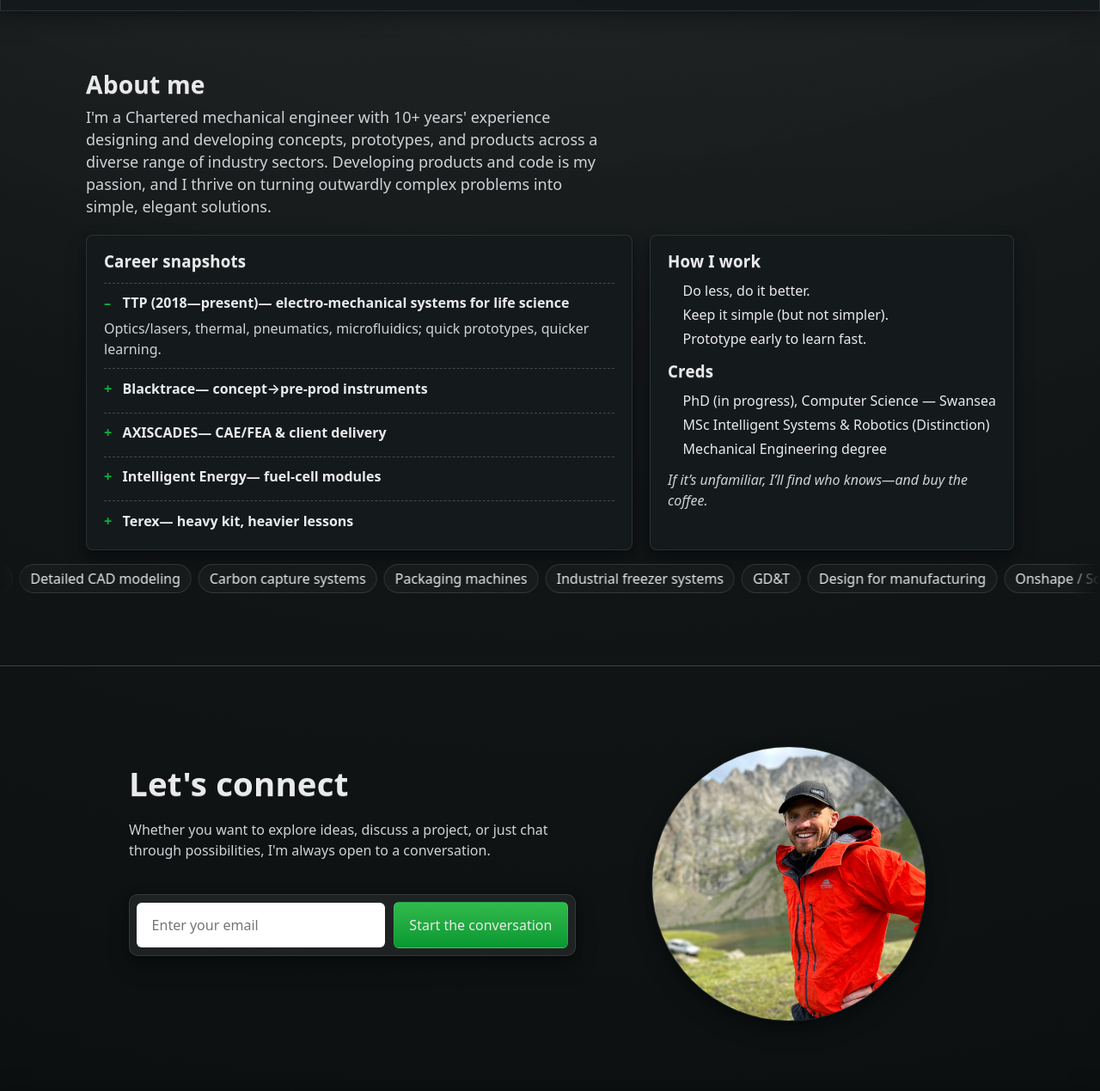
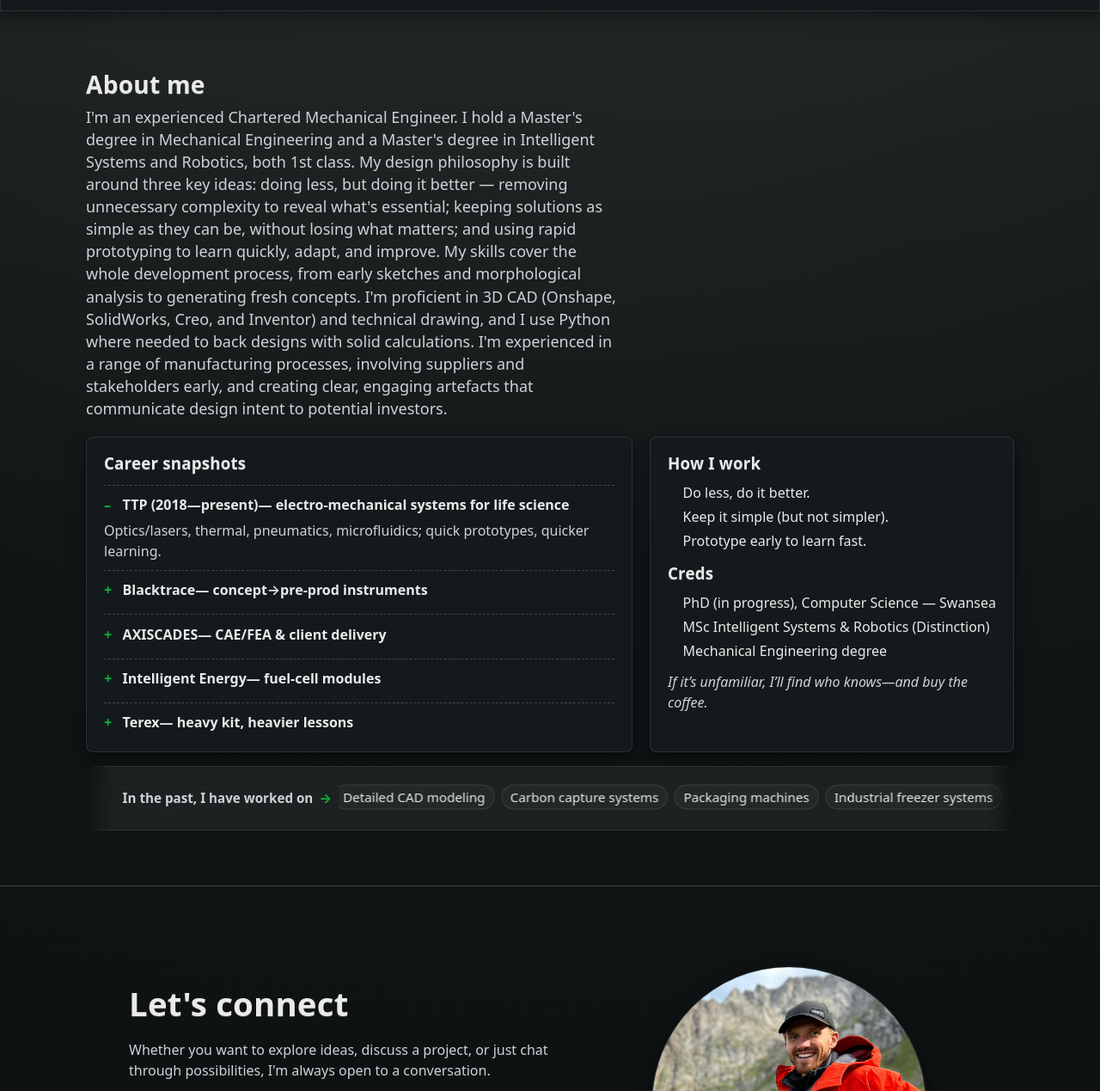
Before and after one commit to JamesAIzzard/jamesaizzard.github.io, a Jekyll site: the page built from index.html, in a window 1280 px wide and 1400 px high, scrolled down 3448 px, cut to the strip 131-1400 px from the top of the window. Shown: the whole strip at 86% size. Built offline with Jekyll 4.4.1, drawn with Linux system fonts in a browser that asks for light colours; some web fonts are replaced.

Commit message:
Enhance About section: update content for clarity and detail; add styling for the ribbon and marquee for improved presentation

```diff
--- a/_includes/about.html
+++ b/_includes/about.html
@@ -6,10 +6,18 @@
             <h2 class="about-title">About me</h2>
 
             <p class="about-tldr">
-                I'm a Chartered mechanical engineer with 10+ years' experience designing and
-                developing concepts, prototypes, and products across a diverse range of industry sectors.
-                Developing products and code is my passion, and I thrive on turning outwardly complex problems into
-                simple, elegant solutions.
+                I'm an experienced Chartered Mechanical Engineer. I hold a Master's degree in Mechanical Engineering and
+                a Master's degree in Intelligent Systems and Robotics, both 1st class.
+
+                My design philosophy is built around three key ideas: doing less, but doing it better — removing
+                unnecessary complexity to reveal what's essential; keeping solutions as simple as they can be, without
+                losing what matters; and using rapid prototyping to learn quickly, adapt, and improve.
+
+                My skills cover the whole development process, from early sketches and morphological analysis to
+                generating fresh concepts. I'm proficient in 3D CAD (Onshape, SolidWorks, Creo, and Inventor) and
+                technical drawing, and I use Python where needed to back designs with solid calculations. I'm
+                experienced in a range of manufacturing processes, involving suppliers and stakeholders early, and
+                creating clear, engaging artefacts that communicate design intent to potential investors.
             </p>
 
         </header>
@@ -63,8 +71,9 @@
                 <p class="about-aside">If it’s unfamiliar, I’ll find who knows—and buy the coffee.</p>
             </section>
         </div>
-    </div>
 
+        <div class="about-ribbon">
+            <span class="about-ribbon-label">In the past, I have worked on</span>
             <div class="marquee" aria-label="Highlights" data-allow-motion data-speed="60">
                 <ul class="marquee-track about-chips" role="list">
                     <li class="pill-btn">Medical equipment development</li>
@@ -75,13 +84,13 @@
                     <li class="pill-btn">Industrial freezer systems</li>
                     <li class="pill-btn">GD&T</li>
                     <li class="pill-btn">Design for manufacturing</li>
-            <li class="pill-btn">Onshape / SolidWorks / Creo</li>
+                    <li class="pill-btn">Onshape / SolidWorks / Creo / Inventor</li>
                     <li class="pill-btn">Rock crushing equipment</li>
                     <li class="pill-btn">Laboratory automation</li>
                     <li class="pill-btn">Test rigs & fixtures</li>
-            <li class="pill-btn">Onshape / SolidWorks / Creo</li>
-            <li class="pill-btn">Python / C# / JavaScript / TypeScript</li>
+                    <li class="pill-btn">Python / C# / JavaScript / TypeScript / MATLAB</li>
                 </ul>
-
+            </div>
+        </div>
     </div>
 </section>
--- a/_sass/components/_about.scss
+++ b/_sass/components/_about.scss
@@ -15,6 +15,67 @@
   color: var(--muted);
   max-width: 60ch;
   margin: 0;
+}
+
+.about-ribbon {
+  --ribbon-fade: clamp(10px, 2.5vw, 40px);
+  display: flex;
+  align-items: center;
+  gap: clamp(0.35rem, 0.9vw, 0.55rem);
+  margin-top: 1rem;
+  padding-block: 0.25rem; /* ~25% slimmer height */
+  padding-right: 0.6rem;
+  padding-left: calc(var(--ribbon-fade) + 0.6rem); /* nudge contents away from left fade */
+  border-radius: 8px;
+  border: 1px solid var(--panel-edge);
+  background: rgba(255, 255, 255, 0.06);
+  -webkit-mask-image: linear-gradient(to right,
+    transparent,
+    black var(--ribbon-fade),
+    black calc(100% - var(--ribbon-fade)),
+    transparent);
+  mask-image: linear-gradient(to right,
+    transparent,
+    black var(--ribbon-fade),
+    black calc(100% - var(--ribbon-fade)),
+    transparent);
+}
+
+.about-ribbon .marquee { flex: 1 1 auto; min-width: 0; }
+/* Disable inner fade; ribbon provides edge fade */
+.about-ribbon .marquee { -webkit-mask-image: none; mask-image: none; }
+
+.about-ribbon-label {
+  display: inline-flex;
+  align-items: center;
+  white-space: nowrap;
+  color: var(--muted);
+  font-weight: 600;
+  line-height: 1;
+  font-size: 0.95em; /* visually align with slightly reduced pills */
+  transform: translateY(-0.5px); /* nudge up slightly */
+}
+
+.about-ribbon-label::after {
+  content: "\2192"; /* → */
+  display: inline-block;
+  margin-left: 0.45rem;
+  color: var(--accent-1);
+  font-weight: 700;
+  line-height: 1;
+  transform: translateY(0.5px); /* align arrow to text */
+}
+
+/* Compact pill size inside the ribbon to reduce overall height */
+.about-ribbon .pill-btn {
+  padding: 0.38rem 0.6rem;
+  font-size: 0.95em;
+  transform: translateY(0.5px); /* nudge chip text down slightly */
+}
+
+@media (max-width: 700px) {
+  .about-ribbon { flex-direction: column; align-items: stretch; gap: 0.5rem; }
+  .about-ribbon-label { white-space: normal; }
 }
 
 .marquee {
```
Lines whose indentation alone changed are shown as unchanged.
